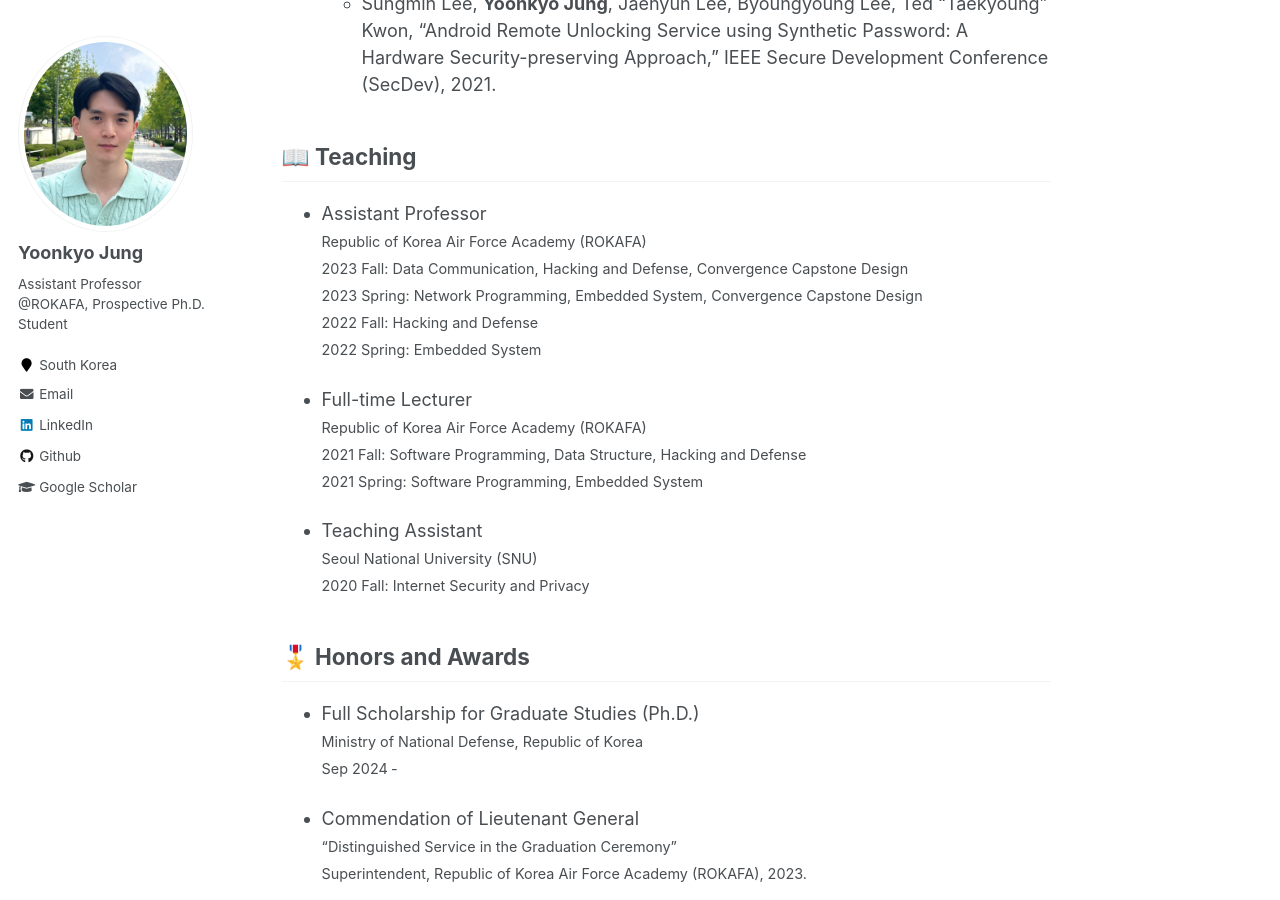
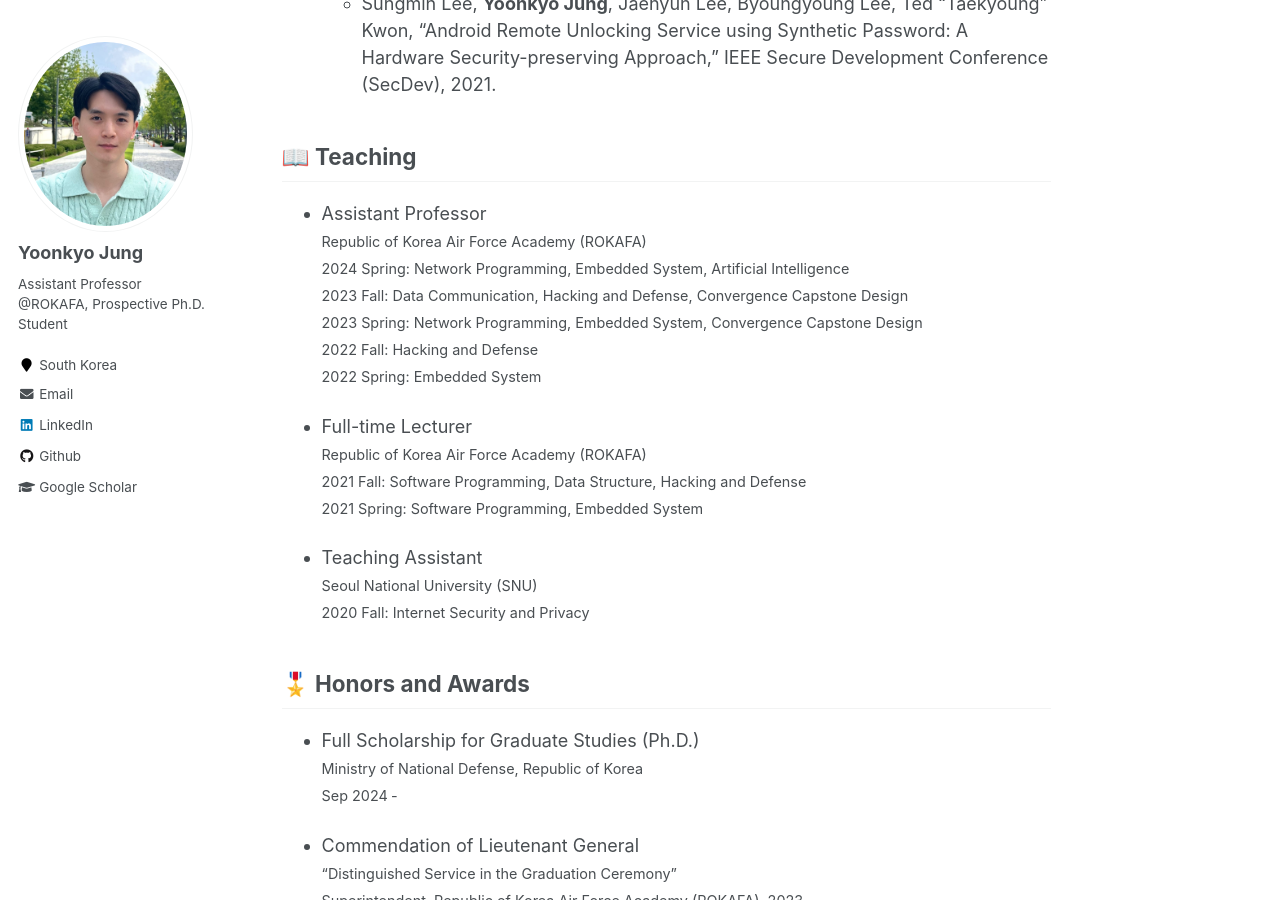
Before and after one commit to Yoonkyo/yoonkyo.github.io, a Jekyll site: the page built from _pages/about.md, in a window 1280 px wide and 900 px high, scrolled down 2691 px. Built offline with Jekyll 4.4.1, drawn with Linux system fonts in a browser that asks for light colours; formulas are drawn with MathJax 3.

Commit message:
Add teaching exp

```diff
--- a/_pages/about.md
+++ b/_pages/about.md
@@ -106,6 +106,7 @@ Contact: ykjung.rokafa@gmail.com
 * Assistant Professor
 <span style="font-size:80%">
 <br>Republic of Korea Air Force Academy (ROKAFA)
+<br>2024 Spring: Network Programming, Embedded System, Artificial Intelligence
 <br>2023 Fall: Data Communication, Hacking and Defense, Convergence Capstone Design
 <br>2023 Spring: Network Programming, Embedded System, Convergence Capstone Design
 <br>2022 Fall: Hacking and Defense
```
Also changed, not shown: 1 other file.
